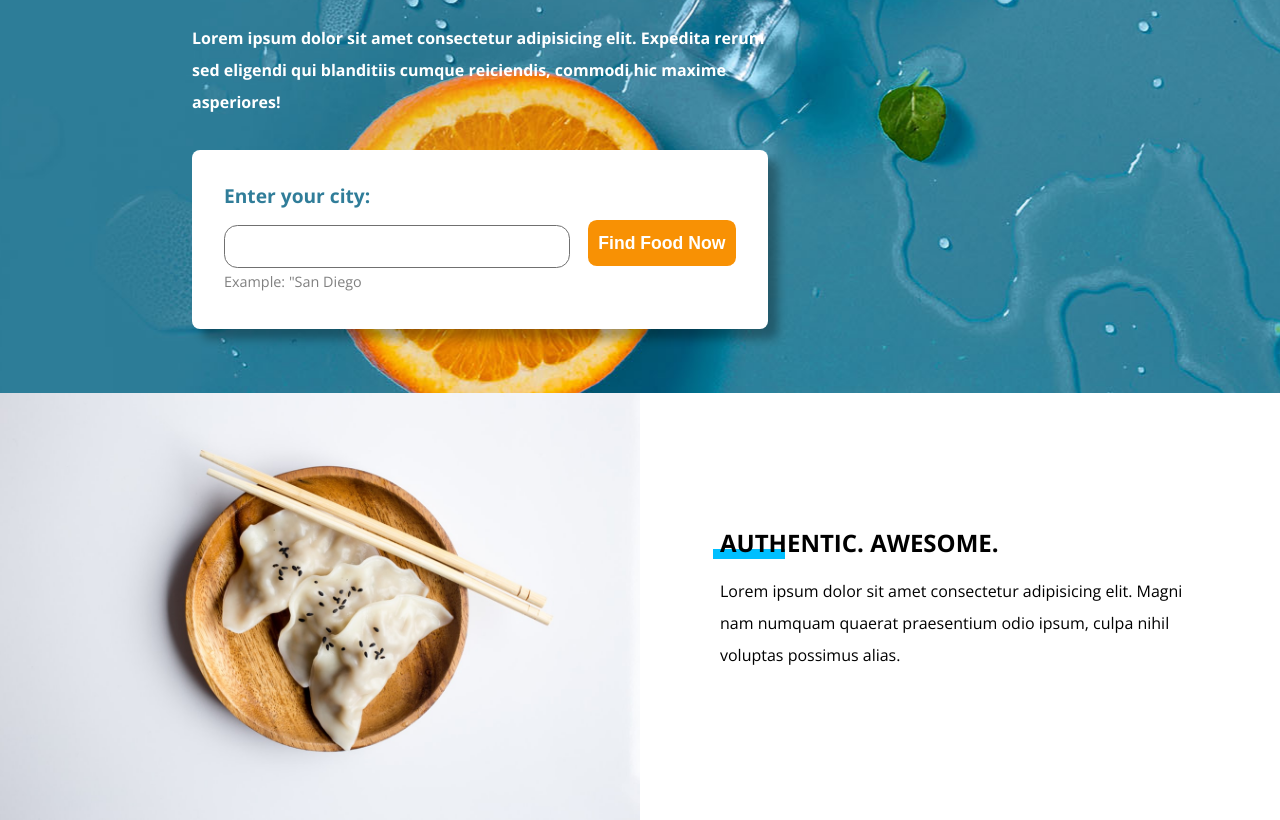
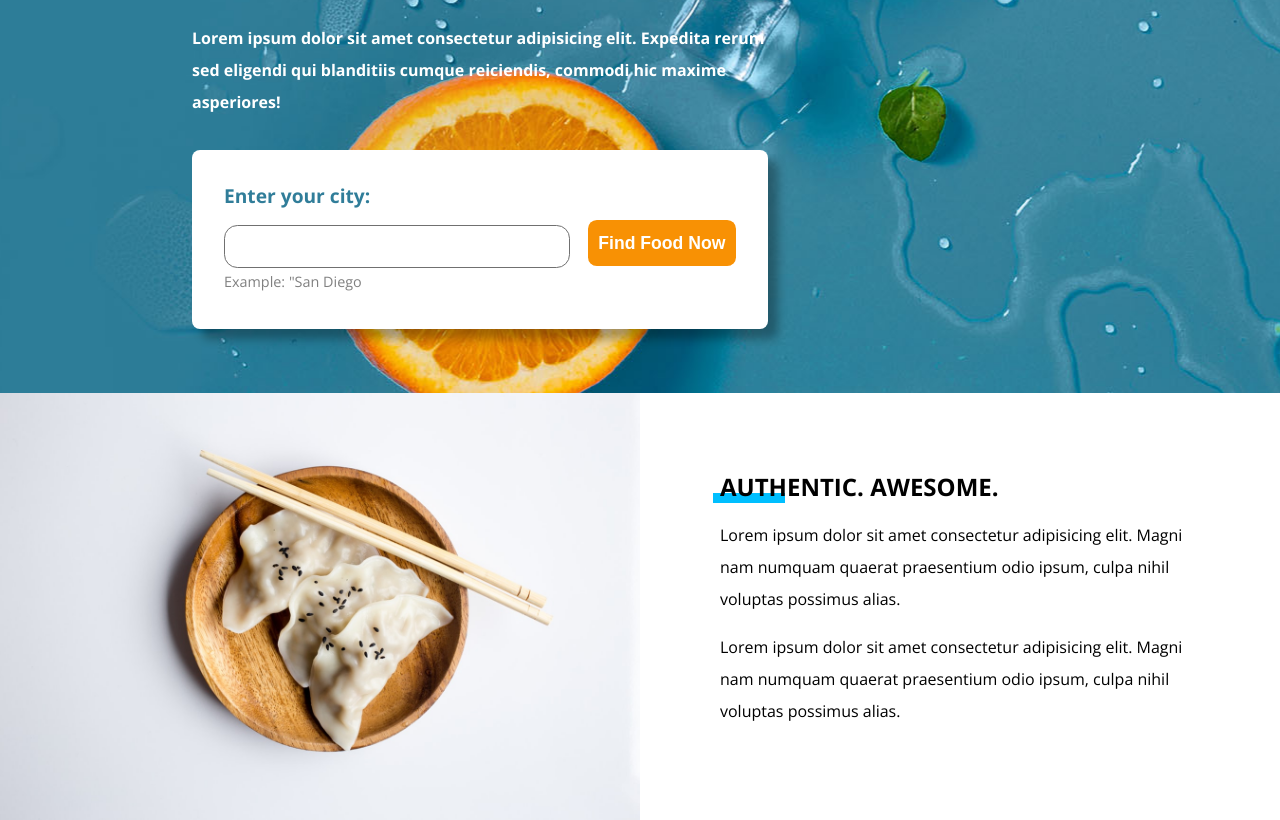
Before and after one commit to dotrider/Design_Course, a plain HTML site: page Front_dev site/index.html in a window 1280 px wide. Shown: the part 233-1053 px from the top of the page. Drawn offline with nearby package versions, Linux system fonts and the light colour scheme.

Commit message:
Update index.html

```diff
--- a/Front_dev site/index.html
+++ b/Front_dev site/index.html
@@ -39,11 +39,14 @@
 
         <section class="authentic">
             <div class="right-sec">
-            <h2>Authentic. Awesome.</h2>
-            <p>Lorem ipsum dolor sit amet consectetur adipisicing elit.
+               <h2>Authentic. Awesome.</h2>
+                <p>Lorem ipsum dolor sit amet consectetur adipisicing elit.
                 Magni nam numquam quaerat praesentium odio ipsum, culpa nihil voluptas possimus alias.
-            </p>
-            </div>
+                </p>
+                <p>Lorem ipsum dolor sit amet consectetur adipisicing elit.
+                Magni nam numquam quaerat praesentium odio ipsum, culpa nihil voluptas possimus alias.
+                </p>
+                </div>
             <img src="images/food.jpeg" alt="Food Image">
         </section>
 
```
